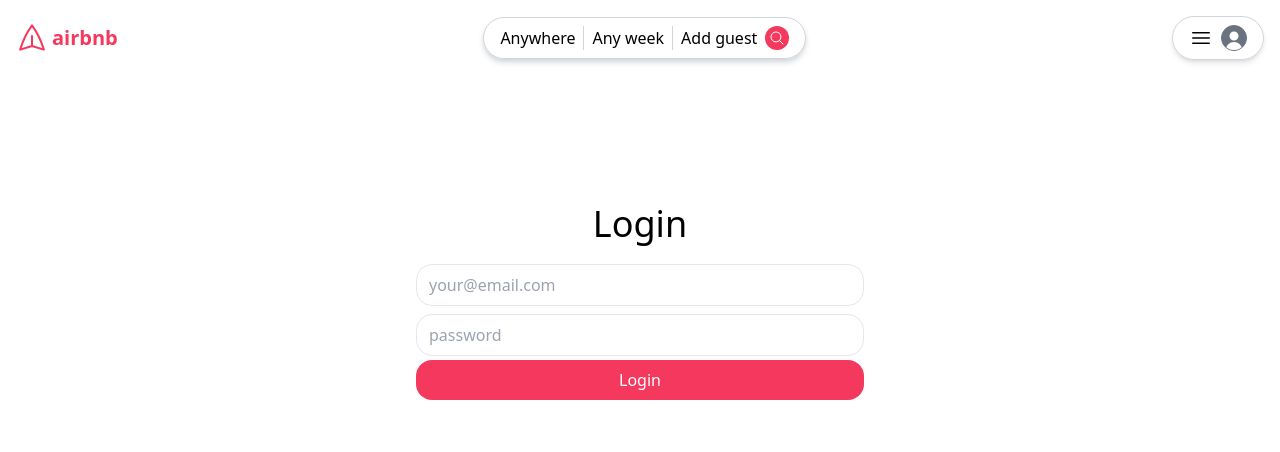
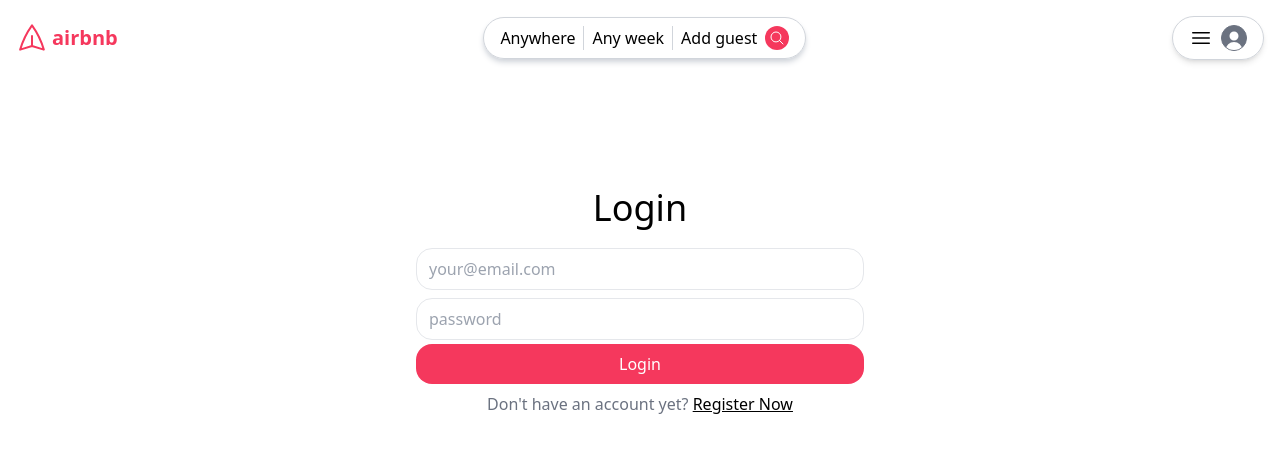
Before and after one commit to Kashish0401/Airbnb-Clone, a React (Vite) app in the folder ui/: page /login in a window 1280 px wide. Shown: the top 452 px of the page. Built offline with nearby package versions, Linux system fonts and the light colour scheme.

Commit message:
LoginPage

```diff
--- a/ui/src/App.jsx
+++ b/ui/src/App.jsx
@@ -2,6 +2,7 @@ import {BrowserRouter, Route, Routes} from "react-router-dom"
 import IndexPage from "./Pages/IndexPage"
 import Login from "./Pages/Login"
 import Layout from "./Layout"
+import Register from "./Pages/Register"
 
 function App() {
 
@@ -11,6 +12,7 @@ function App() {
         <Route path='/' element={<Layout />}>
           <Route index element={<IndexPage />} />
           <Route path="/login" element={<Login />} />
+          <Route path="/register" element={<Register/>}/>
         </Route>
       </Routes>
     </BrowserRouter>
--- a/ui/src/Pages/Login.jsx
+++ b/ui/src/Pages/Login.jsx
@@ -1,4 +1,6 @@
 import React from 'react'
+import { Link } from 'react-router-dom'
+import Register from './Register'
 
 const Login = () => {
   return (
@@ -9,6 +11,7 @@ const Login = () => {
         <input type="password" placeholder='password' />
         <button className='primary'>Login</button>
       </form>
+      <div className='max-w-md mx-auto mt-2 text-gray-500'>Don't have an account yet? <Link to={"/register"} className='underline text-black'>Register Now</Link></div>
     </div>
   )
 }
```
